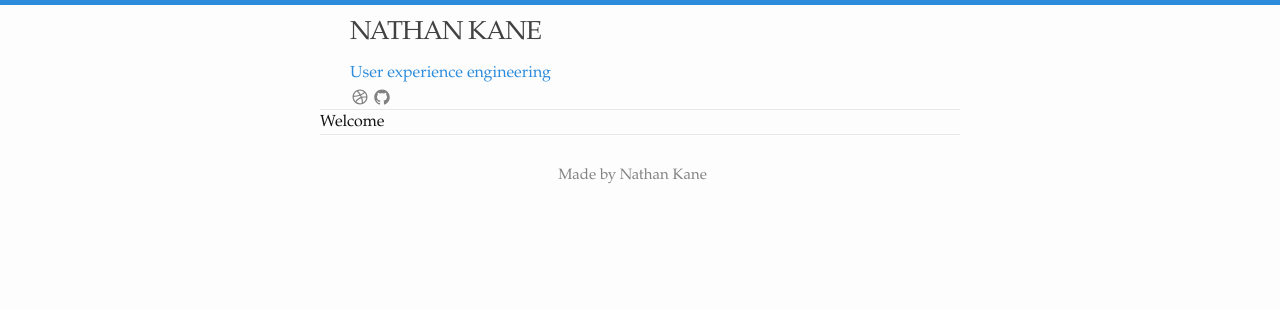
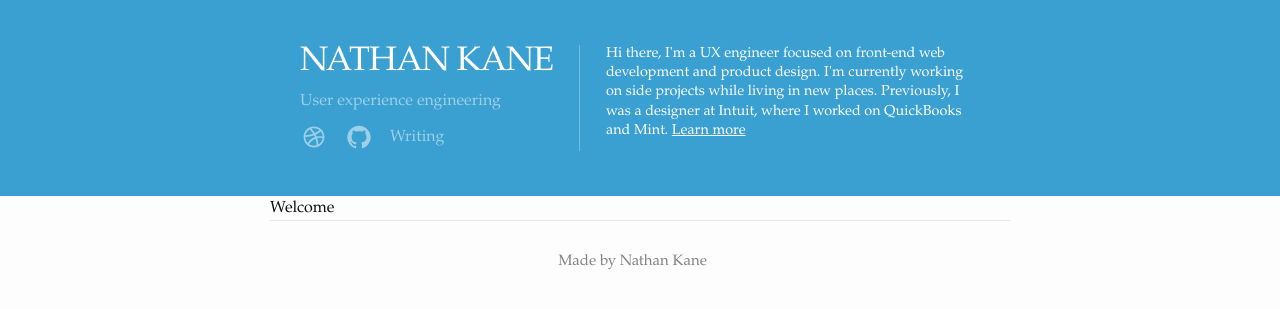
Before and after one commit to kanenathan213/kanenathan213.github.io, a Jekyll site: the page built from index.html, in a window 1280 px wide. Shown: the top 309 px of the page. Built offline with Jekyll 4.4.1, drawn with Linux system fonts in a browser that asks for light colours.

Commit message:
finished header

```diff
--- a/_includes/header.html
+++ b/_includes/header.html
@@ -2,12 +2,20 @@
 
   <div class="wrapper">
     <div class="header-content">
-      <a href="{{ site.baseurl }}/">
-        <div class="site-title">{{ site.title }}</div>
-        <div class="site-tagline">{{ site.tagline }}</div>
-      </a>
-      {% include icon-dribbble.html %}
-      {% include icon-github.html %}
+      <div class="header-title-content">
+        <a href="{{ site.baseurl }}/" class="logo-link">
+          <h1 class="site-title">{{ site.title }}</h1>
+          <div class="site-tagline">{{ site.tagline }}</div>
+        </a>
+        <div class="link-wrapper">
+          {% include icon-dribbble.html %}
+          {% include icon-github.html %}
+          <a href="/writing/" class="icon-link">Writing</a>
+        </div>
+      </div>
+      <div class="header-bio-content">
+        Hi there, I'm a UX engineer focused on front-end web development and product design. I'm currently working on side projects while living in new places. Previously, I was a designer at Intuit, where I worked on QuickBooks and Mint. <a class="bio-link" href="/about">Learn more</a>
+      </div>
     </div>
   </div>
 
--- a/_sass/_base.scss
+++ b/_sass/_base.scss
@@ -192,25 +192,25 @@ pre {
 
     > svg {
         display: inline-block;
-        width: 16px;
-        height: 16px;
+        width: 24px;
+        height: 24px;
         vertical-align: middle;
 
         path {
-            fill: $grey-color;
+            fill: rgba(white, 0.5);
             transition: fill .2s ease-out;
         }
 
         &:hover {
           path {
-            fill: black;
+            fill: white;
           }
         }
     }
 
     &.icon--dribbble > svg {
-      width: 20px;
-      height: 20px;
+      width: 28px;
+      height: 28px;
     }
 
     &:hover {
--- a/_sass/_layout.scss
+++ b/_sass/_layout.scss
@@ -2,35 +2,86 @@
  * Site header
  */
 .site-header {
-    border-top: 5px solid $brand-color;
+    background: $brand-color;
     min-height: 56px;
 
     // Positioning context for the mobile navigation icon
     position: relative;
-    .wrapper {
-      border-bottom: 1px solid $grey-color-light;
-    }
 
     .header-content {
-      padding: 0 $spacing-unit;
+      padding: $spacing-unit*1.5 $spacing-unit;
+      display: flex;
+      justify-content: space-between;
+      color: white;
+
+      .header-title-content {
+          flex-basis: 41%;
+      }
+
+      .header-bio-content {
+          flex-basis: 55%;
+      }
+
+      @include media-query($on-palm) {
+        flex-direction: column;
+      }
     }
 }
 
 .site-title {
-    font-size: 26px;
+    font-size: 34px;
+    line-height: 34px;
     font-weight: 300;
-    line-height: 56px;
     letter-spacing: -1px;
     margin-bottom: 0;
     text-transform: uppercase;
 
     &,
     &:visited {
-        color: $grey-color-dark;
+        color: white;
+    }
+
+    &:hover {
+      text-decoration: none;
     }
 }
 
-.icon-link {
+.header-title-content {
+  border-right: 1px solid rgba(white, 0.3);
+
+  .icon-link {
+    color: rgba(white,0.5);
+    transition: color .2s ease-out;
+
+    &:hover {
+      color: white;
+    }
+  }
+
+  .link-wrapper {
+    text-align: left;
+    margin-top: 10px;
+    * {
+      padding-right: 5px;
+    }
+  }
+}
+
+.header-bio-content {
+  font-size: 0.9rem;
+  line-height: 1.2rem;
+  a {
+    color: white;
+    text-decoration: underline;
+  }
+}
+
+.site-tagline {
+  color: rgba(white, 0.5);
+  margin-top: 10px;
+}
+
+.icon-link, .logo-link {
   &:hover {
     text-decoration: none;
   }
--- a/css/main.scss
+++ b/css/main.scss
@@ -16,7 +16,7 @@ $spacing-unit:     30px;
 
 $text-color:       #111;
 $background-color: #fdfdfd;
-$brand-color:      #2c8cdb;
+$brand-color:      #3aa0d1;
 
 $grey-color:       #828282;
 $grey-color-light: lighten($grey-color, 40%);
@@ -25,7 +25,7 @@ $grey-color-dark:  darken($grey-color, 25%);
 $code-syntax-background:      rgba($brand-color,0.1);
 
 // Width of the content area
-$content-width:    700px;
+$content-width:    800px;
 
 $on-palm:          600px;
 $on-laptop:        800px;
```
